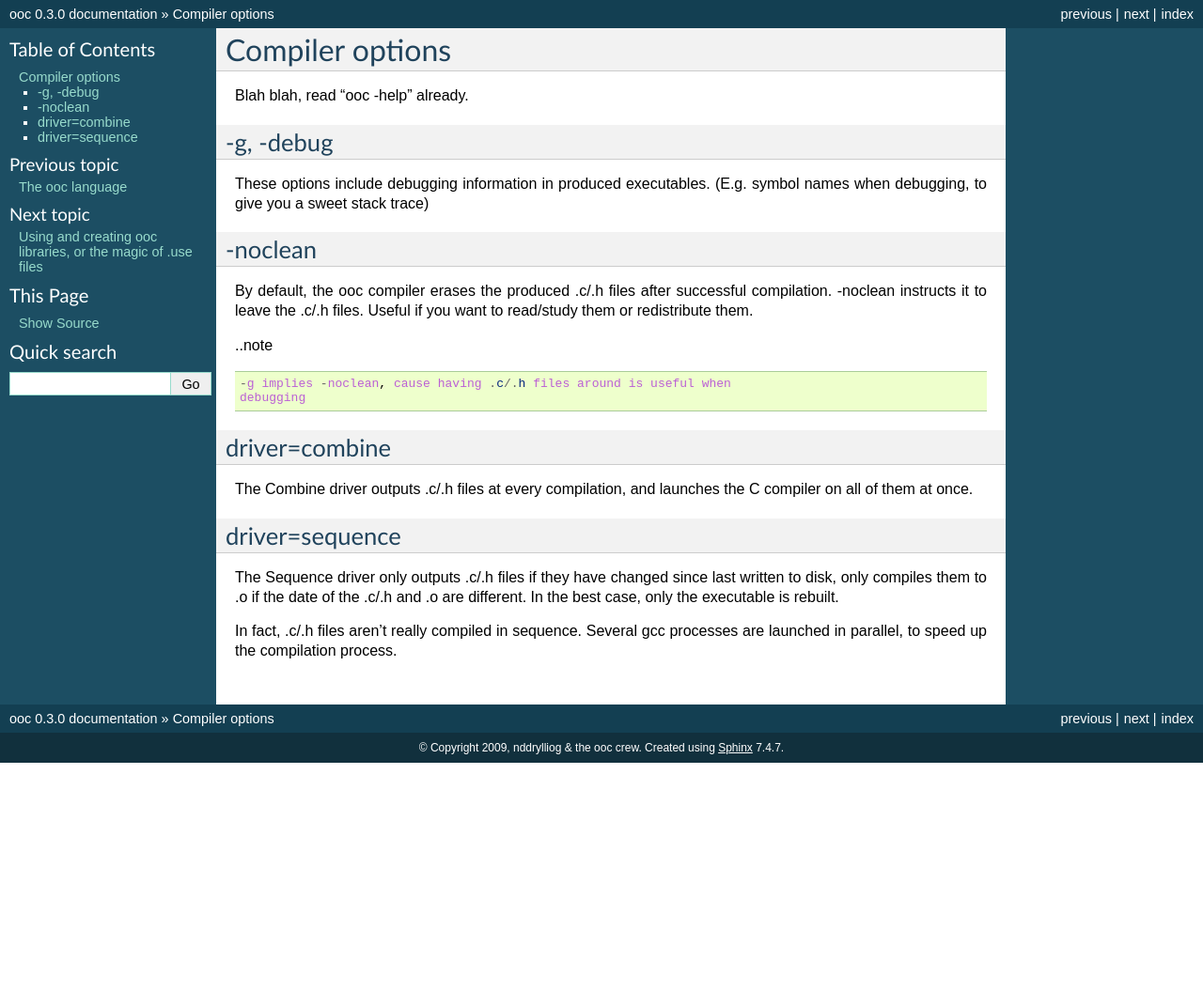
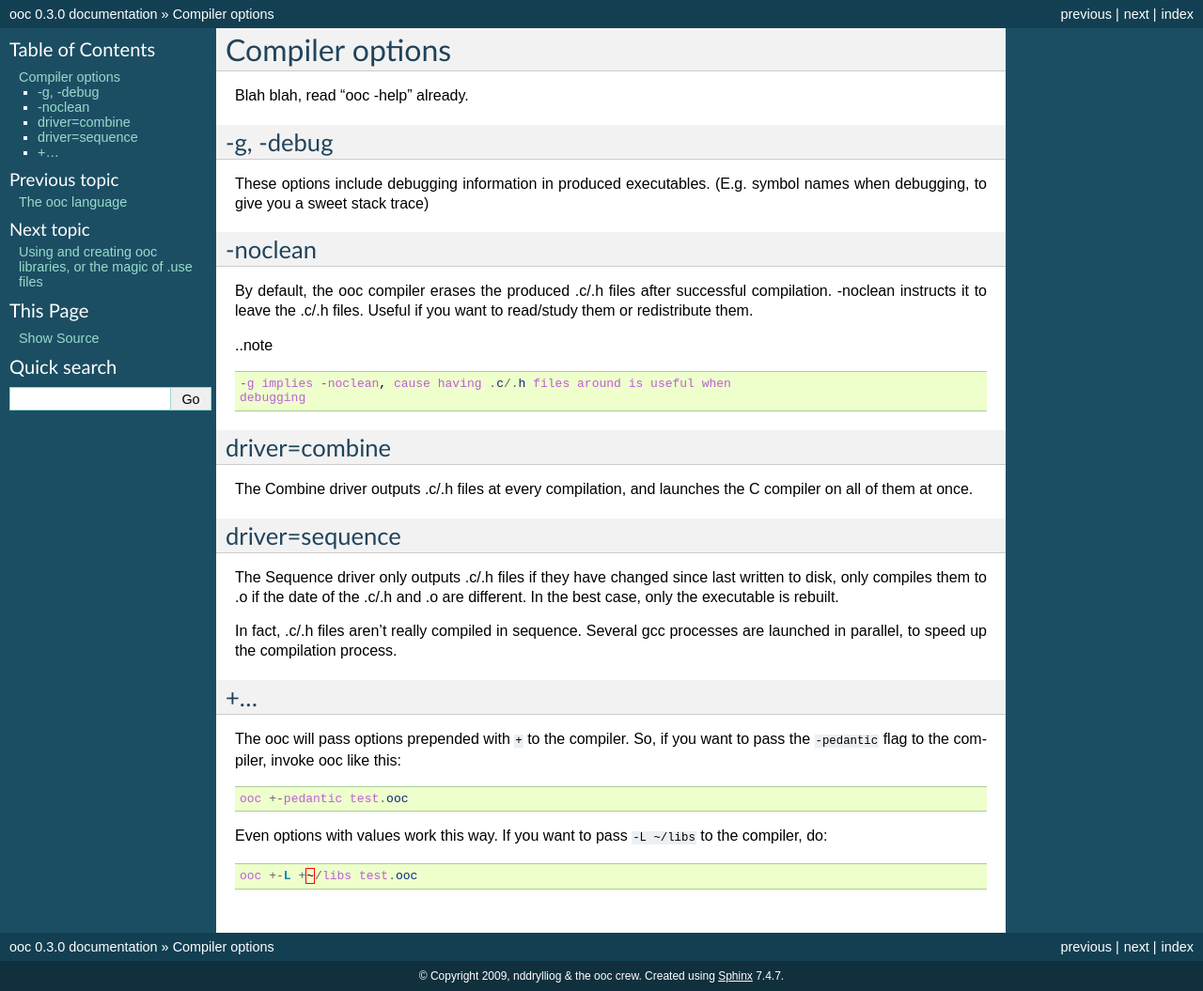
Before and after one commit to fasterthanlime/ooc-docs, a Sphinx documentation site: the page built from source/compiler.rst, in a window 1280 px wide. Shown: the whole page at 94% size. Built offline with Sphinx 7.4.7, drawn with Linux system fonts in a browser that asks for light colours; before the commit the page ends 900 px from its top, so only the background shows below that.

Commit message:
added hint on command line `+...` options.

```diff
--- a/source/compiler.rst
+++ b/source/compiler.rst
@@ -37,3 +37,15 @@ is rebuilt.
 
 In fact, .c/.h files aren't really compiled in sequence. Several gcc
 processes are launched in parallel, to speed up the compilation process.
+
++...
+----
+
+The ooc will pass options prepended with ``+`` to the compiler. So, if you
+want to pass the ``-pedantic`` flag to the compiler, invoke ooc like this::
+
+    ooc +-pedantic test.ooc
+
+Even options with values work this way. If you want to pass ``-L ~/libs`` to the compiler, do::
+
+    ooc +-L +~/libs test.ooc
```
